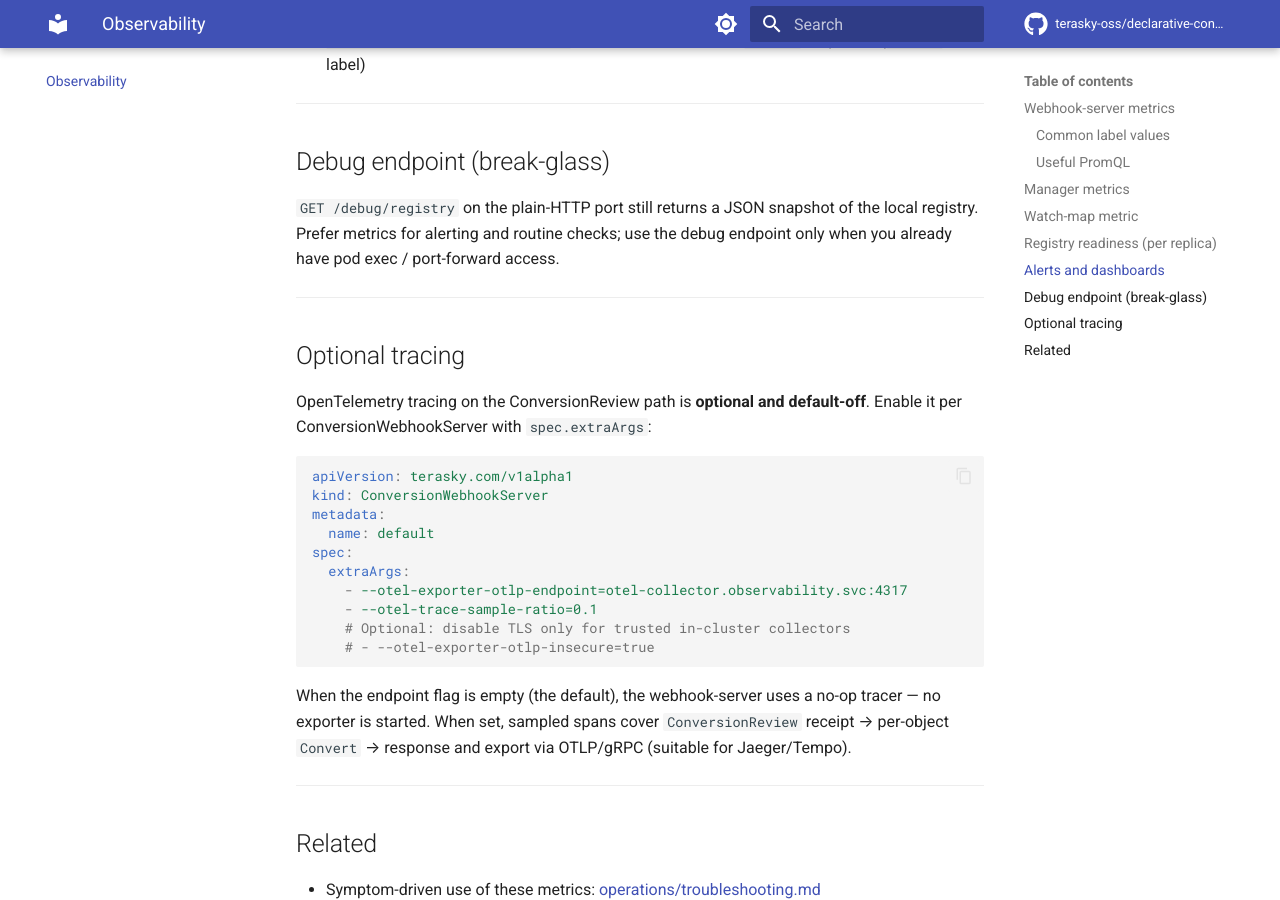
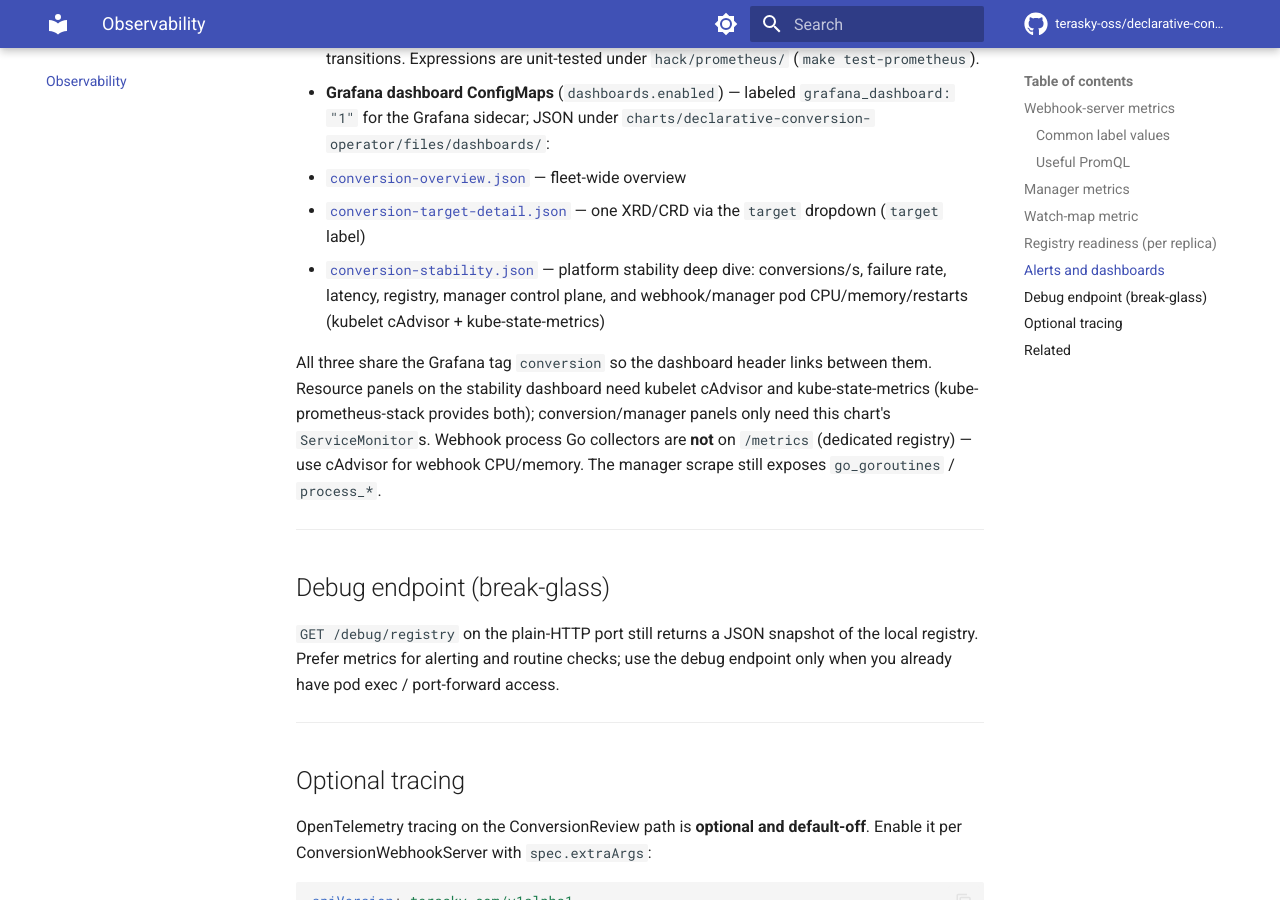
Before and after one commit to TeraSky-OSS/declarative-conversion-operator, an MkDocs documentation site: the page built from docs/observability.md, in a window 1280 px wide and 900 px high, scrolled down 4860 px. Built offline with MkDocs 1.6.1 and Material for MkDocs 9.7.7, drawn with Linux system fonts in a browser that asks for light colours; comment, search, counter and statistics services are not loaded; some of the changed text lies outside the part shown.

Commit message:
feat: add Conversion Platform Stability Grafana dashboard

```diff
--- a/docs/observability.md
+++ b/docs/observability.md
@@ -57,6 +57,15 @@ Emitted by each ConversionWebhookServer replica (dedicated registry in
 # p99 ConversionReview latency by target
 histogram_quantile(0.99,
   sum by (le, target) (rate(dco_webhook_conversion_review_duration_seconds_bucket[5m])))
+
+# Objects converted per second (fleet)
+sum(rate(dco_webhook_conversion_objects_total[5m]))
+
+# ConversionReview RPCs per second (fleet)
+sum(rate(dco_webhook_conversion_review_requests_total[5m]))
+
+# Objects /s by target and result
+sum by (target, result) (rate(dco_webhook_conversion_objects_total[5m]))
 
 # Error ratio by target
 sum by (target) (rate(dco_webhook_conversion_review_requests_total{result="error"}[5m]))
@@ -158,6 +167,15 @@ The chart ships:
   `charts/declarative-conversion-operator/files/dashboards/`:
   - [`conversion-overview.json`](https://github.com/terasky-oss/declarative-conversion-operator/blob/main/charts/declarative-conversion-operator/files/dashboards/conversion-overview.json) — fleet-wide overview
   - [`conversion-target-detail.json`](https://github.com/terasky-oss/declarative-conversion-operator/blob/main/charts/declarative-conversion-operator/files/dashboards/conversion-target-detail.json) — one XRD/CRD via the `target` dropdown (`target` label)
+  - [`conversion-stability.json`](https://github.com/terasky-oss/declarative-conversion-operator/blob/main/charts/declarative-conversion-operator/files/dashboards/conversion-stability.json) — platform stability deep dive: conversions/s, failure rate, latency, registry, manager control plane, and webhook/manager pod CPU/memory/restarts (kubelet cAdvisor + kube-state-metrics)
+
+  All three share the Grafana tag `conversion` so the dashboard header links
+  between them. Resource panels on the stability dashboard need kubelet
+  cAdvisor and kube-state-metrics (kube-prometheus-stack provides both);
+  conversion/manager panels only need this chart's `ServiceMonitor`s.
+  Webhook process Go collectors are **not** on `/metrics` (dedicated
+  registry) — use cAdvisor for webhook CPU/memory. The manager scrape
+  still exposes `go_goroutines` / `process_*`.
 
 ---
 
```
Also changed, not shown: charts/declarative-conversion-operator/README.md (+1 -1 lines), docs/installation.md (+1 -1 lines), 4 other files.
